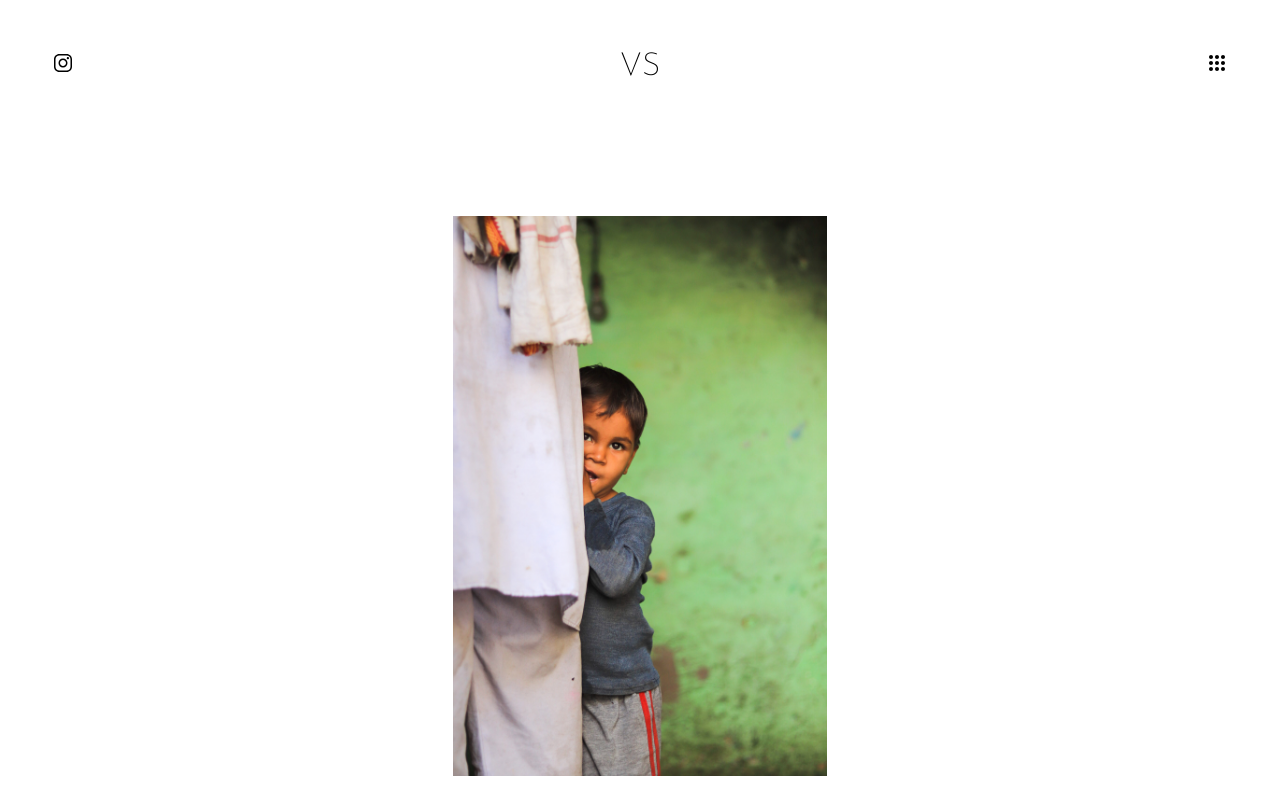
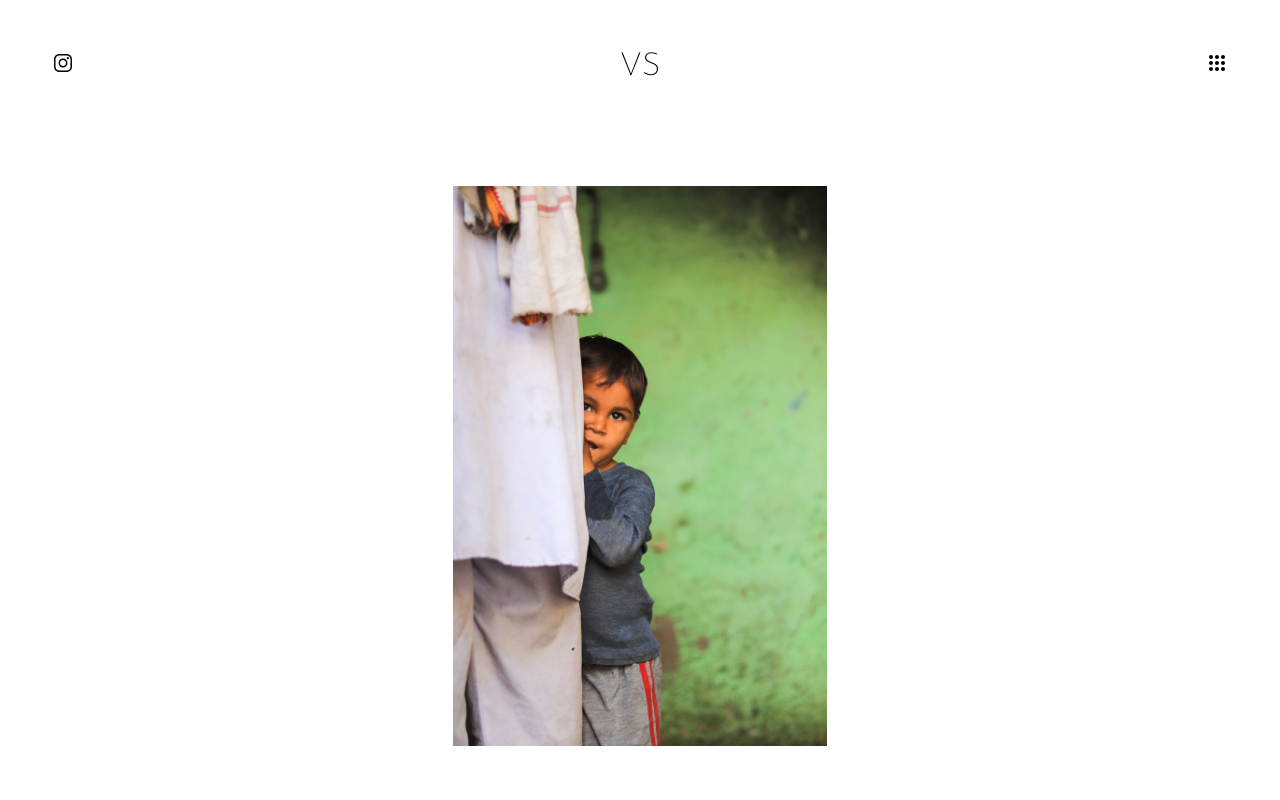
Before and after one commit to lucifer-ved/photographyportfolio, a React (Create React App) app: page / in a window 1280 px wide. Shown: the top 800 px of the page. Built offline with nearby package versions, Linux system fonts and the light colour scheme.

Commit message:
Added scroll to top functionality

```diff
--- a/src/components/LandingPage/LandingPageElements.js
+++ b/src/components/LandingPage/LandingPageElements.js
@@ -13,11 +13,11 @@
 export const Pictures = styled.img`
     display:flex;
     justify-content:center;
-    padding-top:30px;
     height:35rem;
     margin:4% auto;
 
     @media screen and (max-width: 769px){
+        padding-top:40px;
         margin-top:5%;
         width:32em;
         object-fit:contain;
--- /dev/null
+++ b/src/components/ScrollToTop/ScrollToTop.js
@@ -0,0 +1,12 @@
+import { useEffect } from "react";
+import { useLocation } from "react-router-dom";
+
+export default function ScrollToTop() {
+  const { pathname } = useLocation();
+
+  useEffect(() => {
+    window.scrollTo(0, 0);
+  }, [pathname]);
+
+  return null;
+}
--- a/src/index.js
+++ b/src/index.js
@@ -3,9 +3,11 @@
 import './index.css';
 import App from './App';
 import {BrowserRouter} from 'react-router-dom';
+import ScrollToTop from './components/ScrollToTop/ScrollToTop'
 
 ReactDOM.render(
   <BrowserRouter>
+    <ScrollToTop />
     <App />
   </BrowserRouter>,
   document.getElementById('root')
```
